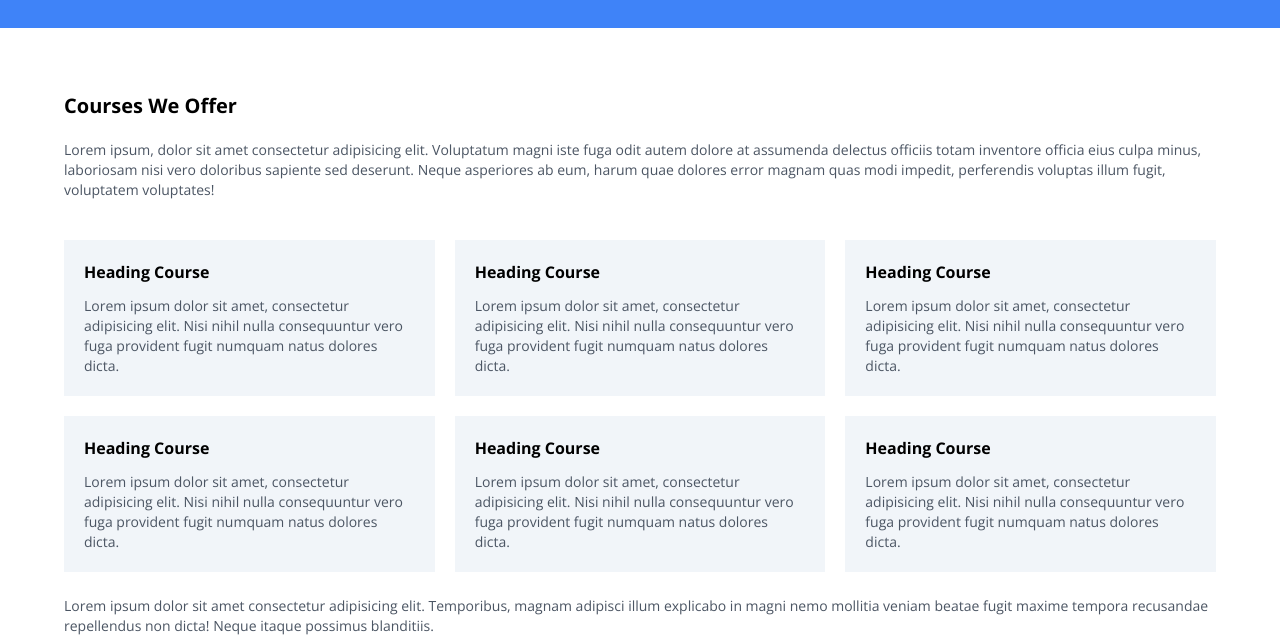
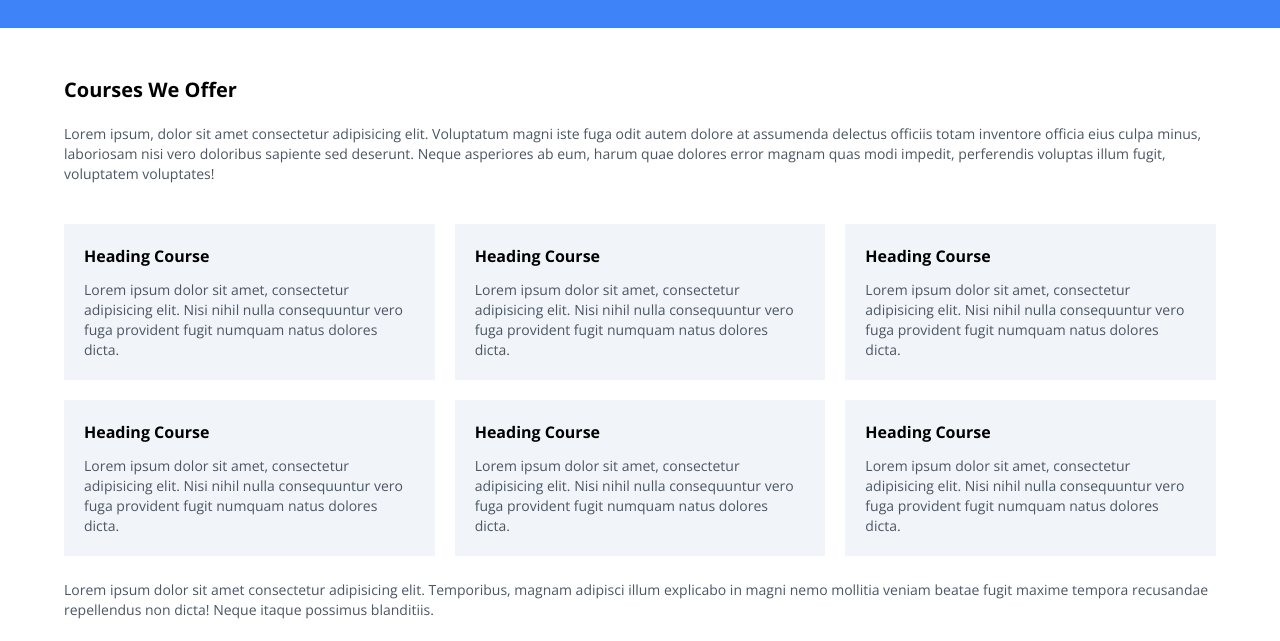
Before and after one commit to jeppung/assignment-web-basic, a website: page courses.html in a window 1280 px wide. Shown: the part 154-795 px from the top of the page. Drawn offline with nearby package versions, Linux system fonts and the light colour scheme.

Commit message:
feat: changing padding top of main div

```diff
--- a/courses.html
+++ b/courses.html
@@ -33,7 +33,7 @@
         <section class="py-8 px-5 bg-blue-500 ">
             <h1 class="font-bold text-white text-3xl max-w-6xl m-auto">Courses</h1>
         </section>
-        <div class="px-5 pt-16 pb-8 lg:px-0 m-auto max-w-6xl lg:pl-0" style="padding-right: 0% ;">
+        <div class="px-5 pt-12 pb-8 lg:px-0 m-auto max-w-6xl lg:pl-0" style="padding-right: 0% ;">
             <section class="bg-white lg:pl-0 lg:pr-0" style="padding-right: 0%;">
                 <div>
                     <h1 class="text-xl font-bold">Courses We Offer</h1>
```
Also changed, not shown: assets/css/tailwind-output.css, assets/css/tailwind-tracker-output.css.
